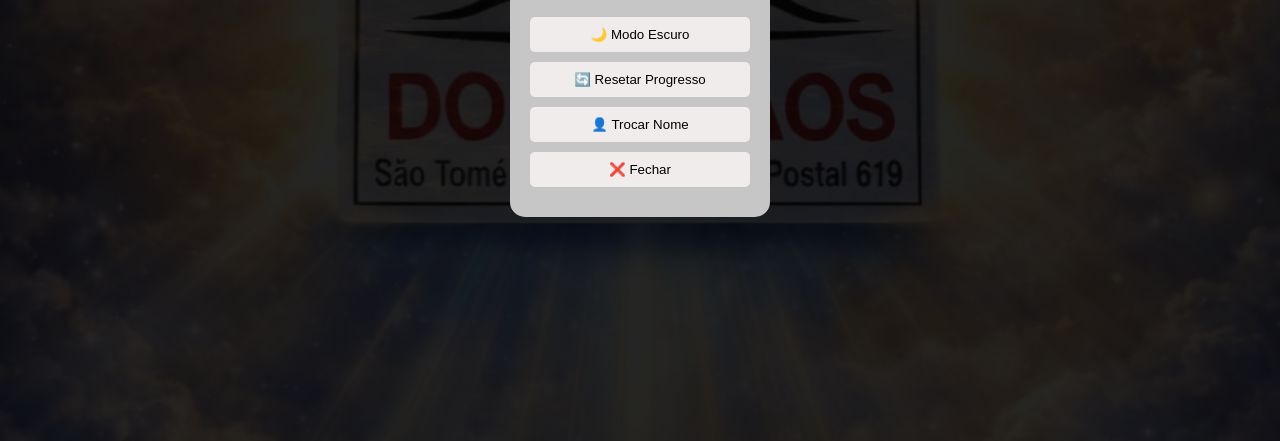
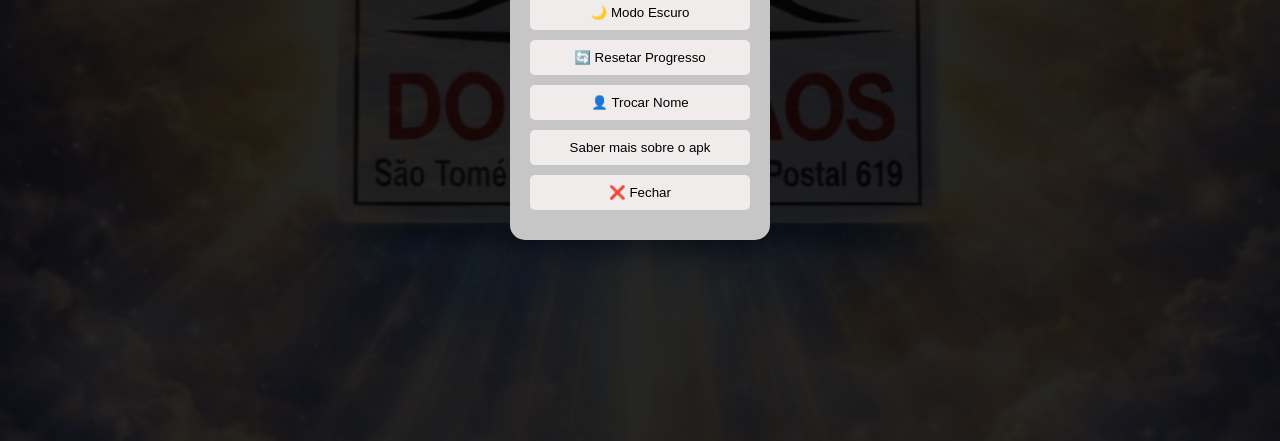
Before and after one commit to DaniloRita/quizBiblico, a plain HTML site: page quizBiblico/index.html in a window 1280 px wide. Both pictures are taken after a click on the button "⚙️". Shown: the part 359-800 px from the top of the page. Drawn offline with Linux system fonts and the light colour scheme.

Commit message:
atualizei o readme

```diff
--- a/quizBiblico/app.js
+++ b/quizBiblico/app.js
@@ -426,3 +426,6 @@ function escolherNivel(n) {
 
     iniciarJogo(); // 🔥 só começa depois de escolher
 }
+function saberMais(){
+    alert("O jogo surgiu por causa do estudo de Obreiros Aprovados, na qual aprendemos muito sobre a vida de Jesus então decidi transformar isso em apk para celular.")
+}
--- a/quizBiblico/index.html
+++ b/quizBiblico/index.html
@@ -93,7 +93,7 @@
         <button onclick="toggleModoEscuro()">🌙 Modo Escuro</button>
         <button onclick="resetarProgresso()">🔄 Resetar Progresso</button>
         <button onclick="trocarNome()">👤 Trocar Nome</button>
-
+        <button  onclick="saberMais()"> Saber mais sobre o apk</button>
         <button onclick="fecharConfig()">❌ Fechar</button>
     </div>
 </div>
```
